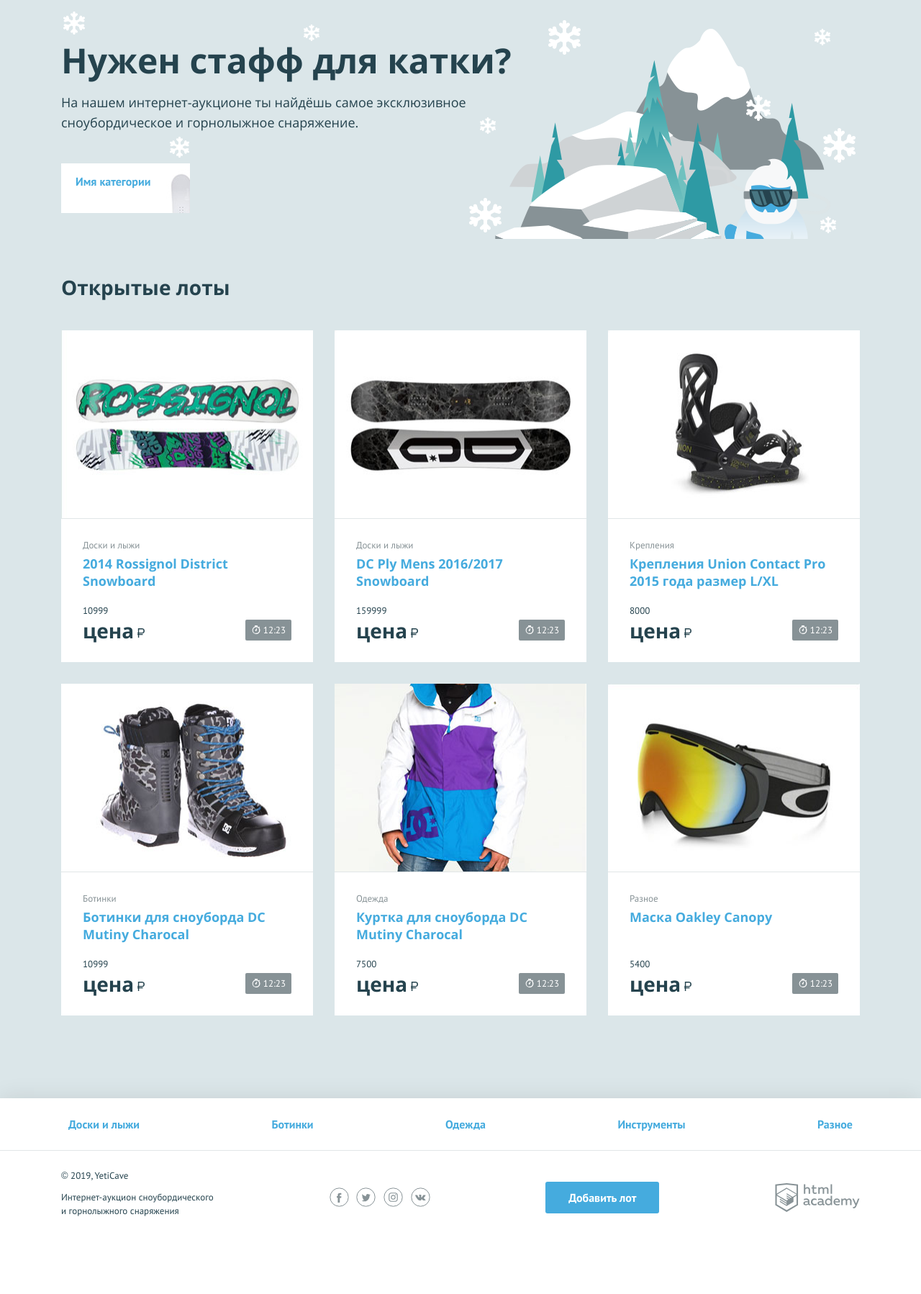
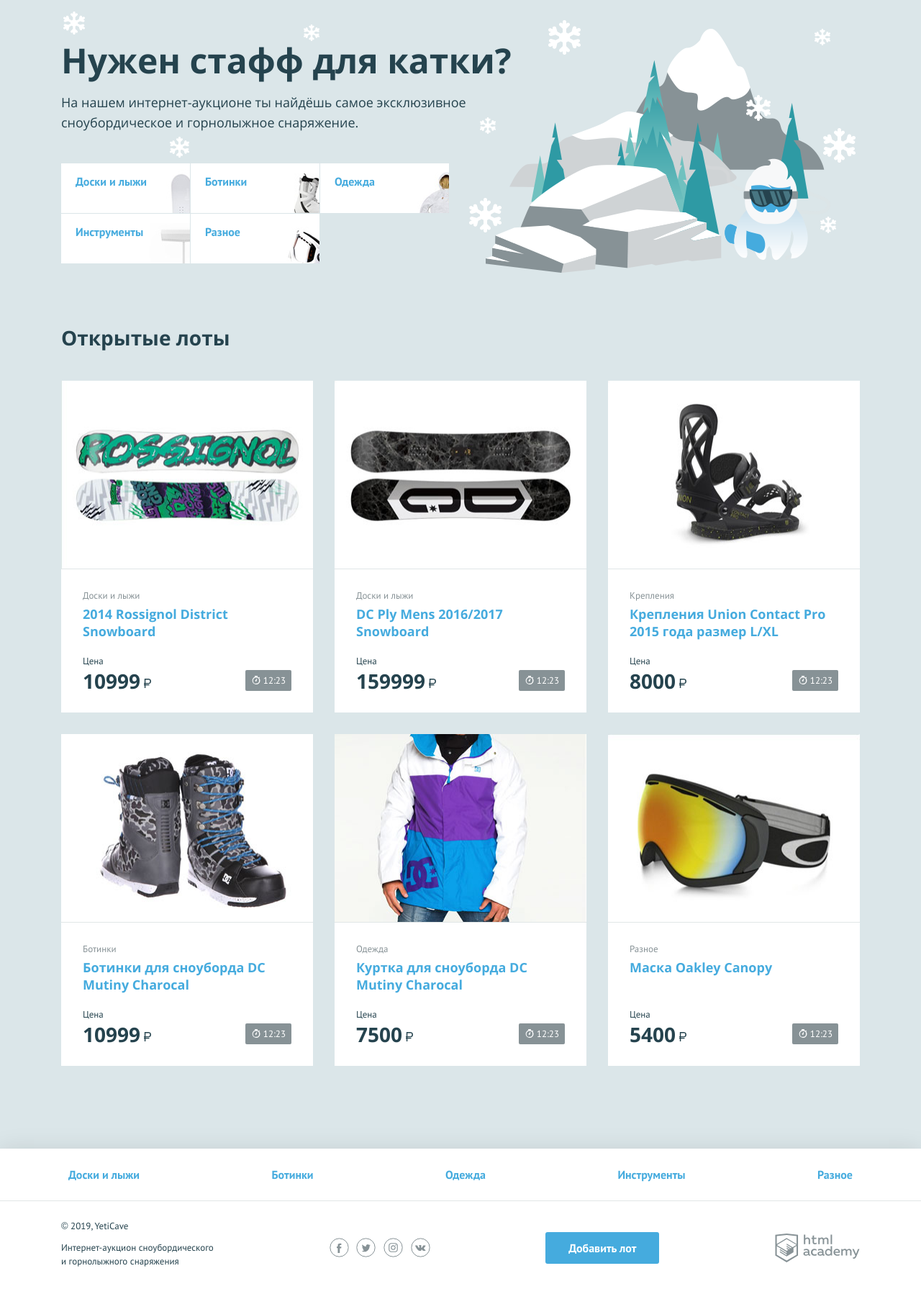
Before and after one commit to PopovaO1000/Yeticave1, a PHP site: page / in a window 1280 px wide. Shown: the part 108-1906 px from the top of the page at 72% size. Before the commit the page ends 1798 px from the top, so only its background shows below. Run offline with PHP 8.4, Linux system fonts and the light colour scheme.

Commit message:
2_Rabota_s_massivami_READY

```diff
--- a/index.php
+++ b/index.php
@@ -3,7 +3,7 @@ $is_auth = rand(0, 1);
 
 $user_name = 'Olya'; // укажите здесь ваше имя
 
-$category = array('Доски и лыжи','Ботинки','Одежда','Инструменты','Разное');
+$category = array("boards" =>'Доски и лыжи',"boots" =>'Ботинки',"clothing" =>'Одежда',"tools" =>'Инструменты',"other" =>'Разное');
 $goods = array(array("name" => "2014 Rossignol District Snowboard", "category" => "Доски и лыжи" , "cost" => 10999, "URL" => "img/lot-1.jpg"),
     array("name" => "DC Ply Mens 2016/2017 Snowboard", "category" => "Доски и лыжи" , "cost" => 159999, "URL" => "img/lot-2.jpg"),
     array("name" => "Крепления Union Contact Pro 2015 года размер L/XL", "category" => "Крепления" , "cost" => 8000, "URL" => "img/lot-3.jpg"),
@@ -66,9 +66,16 @@ $goods = array(array("name" => "2014 Rossignol District Snowboard", "category" =
         <p class="promo__text">На нашем интернет-аукционе ты найдёшь самое эксклюзивное сноубордическое и горнолыжное снаряжение.</p>
         <ul class="promo__list">
             <!--заполните этот список из массива категорий-->
-            <li class="promo__item promo__item--boards">
-                <a class="promo__link" href="pages/all-lots.html">Имя категории</a>
+            <?
+            while ($cat = current($category)) {
+            ?>
+            <li class="promo__item promo__item--<?=key($category) ?>">
+                <a class="promo__link" href="pages/all-lots.html"><?=$cat?></a>
             </li>
+            <?
+                next($category);
+            }
+            ?>
         </ul>
     </section>
     <section class="lots">
@@ -90,8 +97,8 @@ $goods = array(array("name" => "2014 Rossignol District Snowboard", "category" =
                     <h3 class="lot__title"><a class="text-link" href="pages/lot.html"><?=$good["name"] ?></a></h3>
                     <div class="lot__state">
                         <div class="lot__rate">
-                            <span class="lot__amount"><?=$good["cost"] ?></span>
-                            <span class="lot__cost">цена<b class="rub">р</b></span>
+                            <span class="lot__amount">Цена</span>
+                            <span class="lot__cost"><?=$good["cost"] ?><b class="rub">р</b></span>
                         </div>
                         <div class="lot__timer timer">
                             12:23
```
